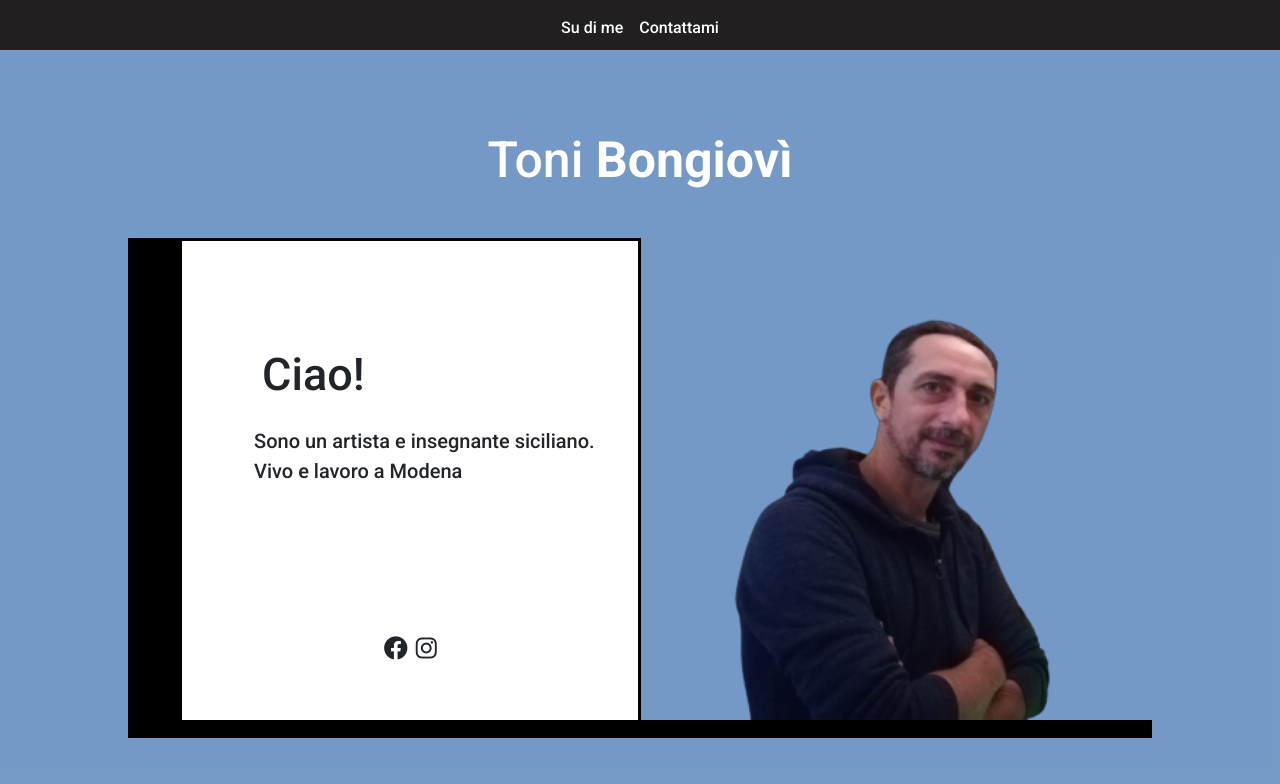
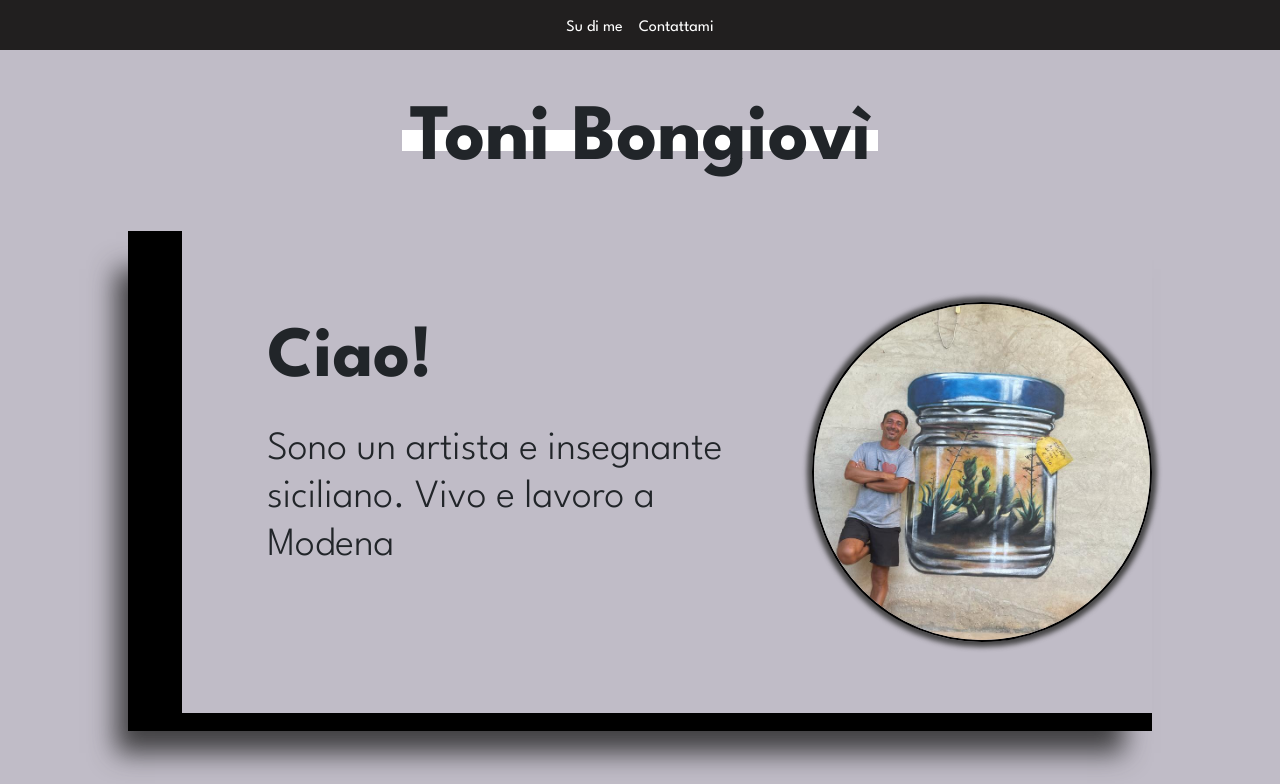
Before and after one commit to giuseppevignanello/toni-bongiovi-portfolio, a Vue app: page / in a window 1280 px wide. Shown: the top 784 px of the page. Built offline with nearby package versions, Linux system fonts and the light colour scheme.

Commit message:
fix design

```diff
--- a/index.html
+++ b/index.html
@@ -8,11 +8,9 @@
   <meta name="viewport" content="width=device-width, initial-scale=1.0" />
   <link rel="preconnect" href="https://fonts.googleapis.com">
   <link rel="preconnect" href="https://fonts.gstatic.com" crossorigin>
-  <link rel="stylesheet" href="https://cdnjs.cloudflare.com/ajax/libs/font-awesome/6.4.2/css/all.min.css"
-    integrity="sha512-z3gLpd7yknf1YoNbCzqRKc4qyor8gaKU1qmn+CShxbuBusANI9QpRohGBreCFkKxLhei6S9CQXFEbbKuqLg0DA=="
-    crossorigin="anonymous" referrerpolicy="no-referrer" />
-  <link href="https://fonts.googleapis.com/css2?family=Roboto:wght@300;500;700;900&display=swap" rel="stylesheet">
-  <title>Vite + Vue</title>
+  <link href="https://fonts.googleapis.com/css2?family=League+Spartan:wght@300;400;500;700;900&display=swap"
+    rel="stylesheet">
+  <title>Toni Bongiovì</title>
 </head>
 
 <body>
--- a/src/components/AppPresentation.vue
+++ b/src/components/AppPresentation.vue
@@ -13,15 +13,15 @@ export default {
 
 <template>
     <div>
-        <h1 id="title_name" class="text-white text-center">Toni <strong>Bongiovì</strong> </h1>
+        <div class="d-flex justify-content-center">
+            <h1 id="title_name" class="display-1 p-2"> Toni Bongiovì </h1>
+        </div>
+        <div class=" jumbotron d-flex align-items-center justify-content-between gap-3">
+            <JumboBanner></JumboBanner>
+            <JumboTextContainer></JumboTextContainer>
+            <JumboImage class="col-5 col-xl-4"></JumboImage>
+        </div>
 
-        <div>
-            <div class="jumbotron d-flex mt-5">
-                <JumboBanner></JumboBanner>
-                <JumboTextContainer></JumboTextContainer>
-                <JumboImage></JumboImage>
-            </div>
-        </div>
 
 
     </div>
--- a/src/components/JumboImage.vue
+++ b/src/components/JumboImage.vue
@@ -11,8 +11,8 @@ export default {
 </script>
 <template>
     <div class="jumbo_image">
-        <div class="displayBox mt-5">
-
+        <div class="toni">
+            <img src="../../public/img/toni.jpg" alt="">
         </div>
     </div>
 </template>
--- a/src/components/JumboTextContainer.vue
+++ b/src/components/JumboTextContainer.vue
@@ -11,11 +11,11 @@ export default {
 <template>
     <div class="jumbo_text_container d-flex flex-column justify-content-around">
         <div>
-            <div class="displayBox">
-                <h2 id="saluto" class="mt-5">Ciao!</h2>
+            <div>
+                <h2 class="fw-bolder display-2 mt-5">Ciao!</h2>
             </div>
-            <p id="jumbo_text" class="mt-4">Sono un artista e insegnante siciliano. Vivo e lavoro a Modena
-            </p>
+            <p class="display-6 mt-4">
+                Sono un artista e insegnante siciliano. Vivo e lavoro a Modena</p>
         </div>
 
         <div class="socials d-flex gap-2 justify-content-center mt-3">
--- a/src/style.css
+++ b/src/style.css
@@ -1,6 +1,6 @@
 #app {
-  background-color: #5682b9cf;
-  font-family: "Roboto", sans-serif;
+  background-color: #9a93a59e;
+  font-family: "League Spartan", sans-serif;
 }
 
 /* #region utilities */
@@ -24,16 +24,22 @@
 /* #endregion header */
 
 #title_name {
-  padding-top: 5rem;
-  font-size: 50px;
+  margin-top: 5rem;
+  margin-bottom: 5rem;
+  font-weight: 700;
+  background: white;
+  display: inline;
+  line-height: 0.3rem;
 }
 
 .jumbotron {
   height: 500px;
   width: 80%;
   margin: auto;
+  margin-bottom: 12rem;
   border-left: 3px solid black;
   border-bottom: 18px solid black;
+  box-shadow: -20px 30px 25px -8px #232323cf;
 }
 
 .box {
@@ -51,35 +57,6 @@
 .jumbo_text_container {
   height: 100%;
   width: 45%;
-  background-color: white;
-  border-top: 3px solid black;
-  border-right: 3px solid black;
-}
-
-#jumbo_text {
-  margin-right: 0.2rem;
-}
-
-@media only screen and (min-width: 478px) {
-  #jumbo_text {
-    margin-left: 2.5rem;
-  }
-}
-
-@media only screen and (min-width: 780px) {
-  #jumbo_text {
-    font-size: 20px;
-    margin-left: 4.5rem;
-  }
-}
-
-.jumbo_image {
-  height: 100%;
-  width: 50%;
-  background-image: url("../public/img/toni_bongiovi.png");
-  background-repeat: no-repeat;
-  background-position: bottom;
-  background-size: 100%;
 }
 
 .image_menu {
@@ -121,23 +98,6 @@
 @media only screen and (min-width: 1554px) {
   .jumbo_image {
     background-size: 40%;
-  }
-}
-
-#saluto {
-  font-size: 45px;
-  margin-left: 1rem;
-}
-
-@media only screen and (min-width: 580px) {
-  #saluto {
-    margin-left: 3rem;
-  }
-}
-
-@media only screen and (min-width: 840px) {
-  #saluto {
-    margin-left: 5rem;
   }
 }
 
@@ -188,3 +148,16 @@
   border: 3px solid black;
   border-bottom: 18px solid black;
 }
+
+.toni {
+  aspect-ratio: 1;
+}
+
+.toni img {
+  border: 2px solid black;
+  box-shadow: 0px 0px 5px 5px #3e3e3ef0;
+  object-fit: cover;
+  border-radius: 50%;
+  width: 100%;
+  height: 100%;
+}
```
Also changed, not shown: public/img/toni.jpg (added).
